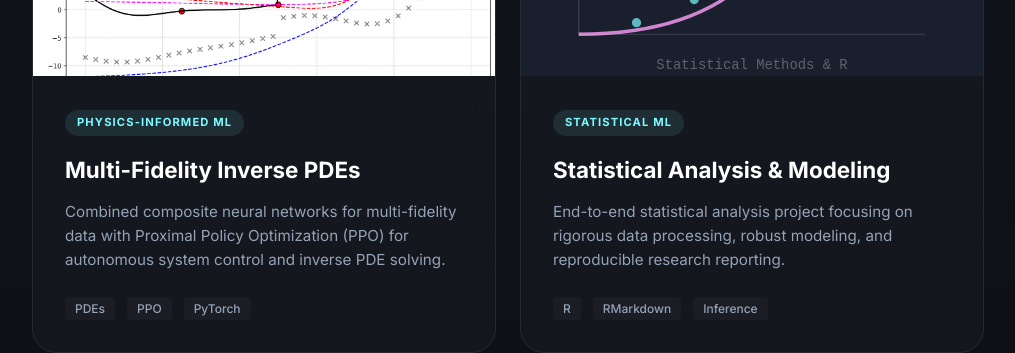
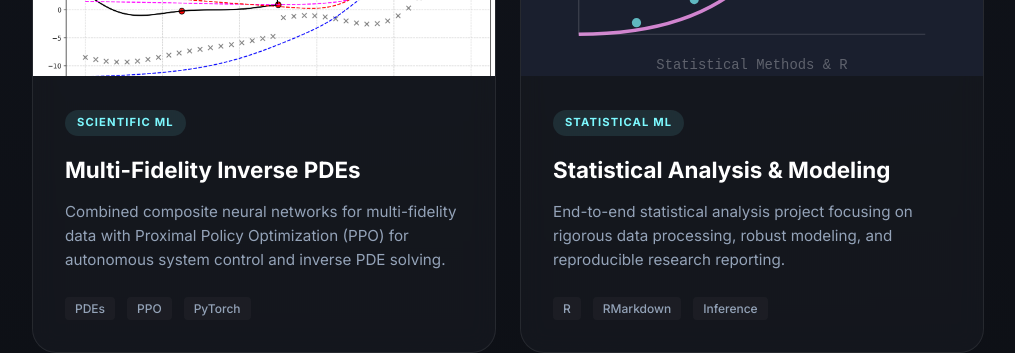
Before and after one commit to luisfpal/luisfpal.github.io, a Jekyll site: the page built from projects/index.md, in a window 1280 px wide and 900 px high, scrolled down 2564 px. Shown: the part 145-498 px from the top of the window, without its empty margins (132-1147 px from the left). Built offline with Jekyll 4.4.1, drawn with Linux system fonts in a browser that asks for light colours.

Commit message:
Fix: Remove inaccurate 'Physics-Informed ML' tag and revert to 'Scientific ML'.

```diff
--- a/projects/index.md
+++ b/projects/index.md
@@ -153,7 +153,7 @@ title: Projects
       <img class="project-image" src="{{ '/assets/img/projects/inverse_pdes.png' | relative_url }}" alt="Multi-fidelity Inverse PDE Results">
     </div>
     <div class="project-content">
-      <span class="project-tag">Physics-Informed ML</span>
+      <span class="project-tag">Scientific ML</span>
       <a href="https://github.com/luisfpal/SimulationIntelligenceAndLearningForAutonomousSystems-UniTS" class="project-title">Multi-Fidelity Inverse PDEs</a>
       <p class="project-desc">Combined composite neural networks for multi-fidelity data with Proximal Policy Optimization (PPO) for autonomous system control and inverse PDE solving.</p>
       <div class="project-tech">
```
